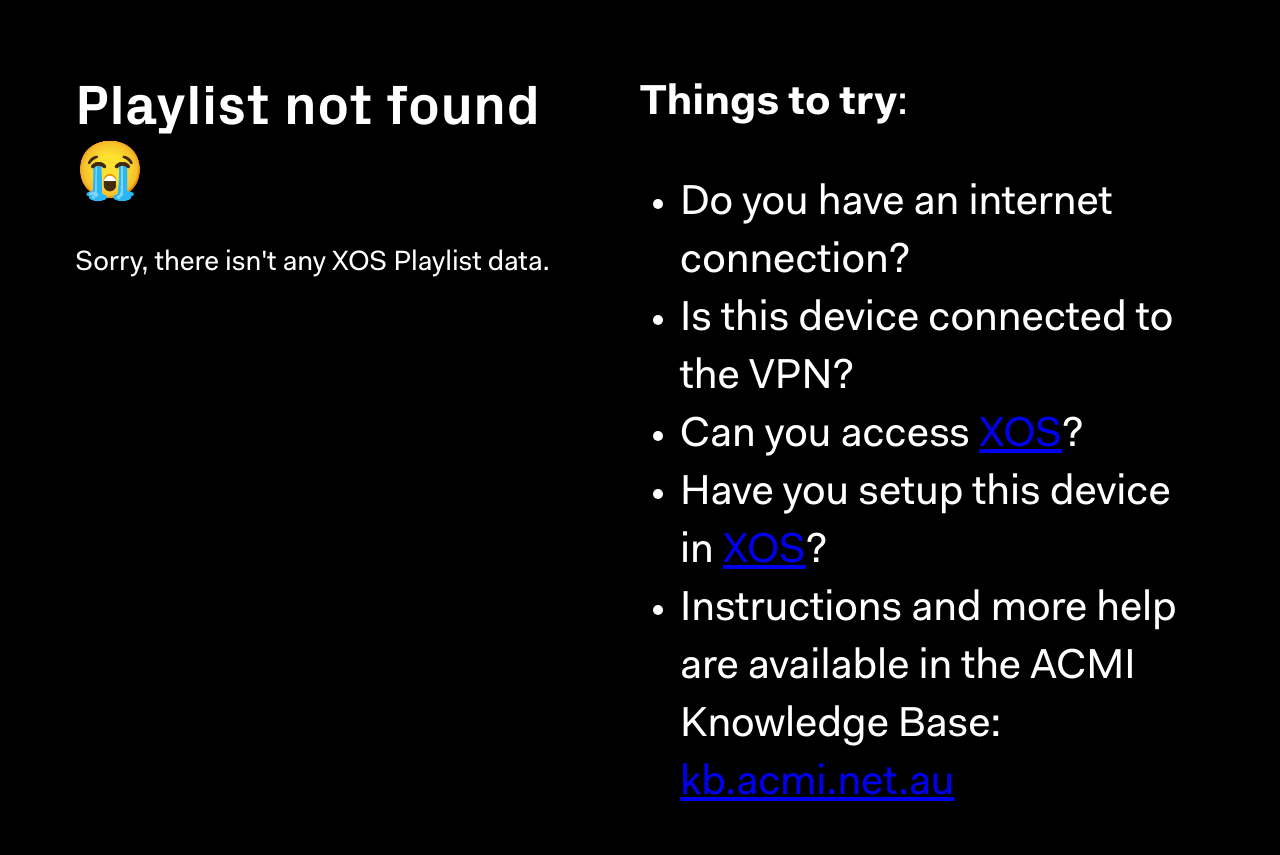
After one commit to ACMILabs/spotlights, a Flask app: template app/templates/no_playlist.html in a window 1280 px wide. The commit adds this page. Run offline with Flask 2, Linux system fonts and the light colour scheme; the template is opened without the code that fills it, so the values that code supplies are empty.

Commit message:
#2050 Move playlist json to data dir. Add error page.

```diff
--- a/app/cache.py
+++ b/app/cache.py
@@ -76,13 +76,12 @@
         for old_file in old_files:
             os.remove(CACHE_DIR + old_file)
 
-        with open(f'playlist_{XOS_PLAYLIST_ID}.json', 'w') as outfile:
+        with open(f'{CACHE_DIR}playlist_{XOS_PLAYLIST_ID}.json', 'w') as outfile:
             json.dump(playlist_json, outfile)
 
     except (requests.exceptions.HTTPError, requests.exceptions.ConnectionError) as exception:
         sentry_sdk.capture_exception(exception)
         print(f'Error downloading playlist JSON from XOS: {exception}')
-        raise exception
 
 
 if __name__ == '__main__':
--- a/app/main.py
+++ b/app/main.py
@@ -66,16 +66,27 @@
         database = db
 
 
-@app.route('/')
-def index():
+def render_spotlights_playlist():
     # Read in the cached JSON
-    with open(f'playlist_{XOS_PLAYLIST_ID}.json', encoding='utf-8') as json_file:
+    with open(f'{CACHE_DIR}playlist_{XOS_PLAYLIST_ID}.json', encoding='utf-8') as json_file:
         json_data = json.load(json_file)
 
     return render_template(
         'index.html',
         playlist_json=json_data
     )
+
+
+def render_error_screen():
+    return render_template('no_playlist.html')
+
+
+@app.route('/')
+def index():
+    try:
+        return render_spotlights_playlist()
+    except FileNotFoundError:
+        return render_error_screen()
 
 
 @app.route('/api/labels/', methods=['POST'])
--- a/app/static/style.css
+++ b/app/static/style.css
@@ -267,3 +267,36 @@
   font-size: 24px;
   line-height: 34px;
 }
+.title_cont {
+  float: left;
+  width: 50%;
+  padding: 75px 75px 0;
+  box-sizing: border-box;
+}
+.title {
+  font-family: PxGrotesk;
+  font-weight: bold;
+  font-size: 56px;
+  line-height: 65px;
+}
+.subtitles {
+  font-size: 28px;
+  line-height: 39px;
+  margin-top: 39px;
+}
+.content {
+  float: right;
+  width: 50%;
+  font-size: 42px;
+  line-height: 58px;
+  padding-right: 75px;
+  padding-top: 75px;
+  box-sizing: border-box;
+  min-height: 220px;
+}
+p:first-child {
+  margin-top: 0;
+}
+.error_screen {
+  color: white;
+}
--- /dev/null
+++ b/app/templates/no_playlist.html
@@ -0,0 +1,26 @@
+<!doctype html>
+<html>
+  <head>
+    <link rel='stylesheet' href='/static/style.css'/>
+  </head>
+  <body>
+    <div class='error_screen'>
+      <div class='title_cont'>
+        <div id='title' class='title'>Playlist not found 😭</div>
+        <div id='subtitles' class='subtitles'>Sorry, there isn't any XOS Playlist data.</div>
+      </div>
+      <div class='content'>
+        <div id='content0' class="standard">
+          <p><strong>Things to try</strong>:</p>
+          <ul>
+            <li>Do you have an internet connection?</li>
+            <li>Is this device connected to the VPN?</li>
+            <li>Can you access <a href="https://xos.acmi.net.au">XOS</a>?</li>
+            <li>Have you setup this device in <a href="https://xos.acmi.net.au">XOS</a>?</li>
+            <li>Instructions and more help are available in the ACMI Knowledge Base: <a href="https://kb.acmi.net.au/display/XOS/How-to+articles">kb.acmi.net.au</a></li>
+          </ul>
+        </div>
+      </div>
+    </div>
+  </body>
+</html>
--- a/development/docker-compose.yml
+++ b/development/docker-compose.yml
@@ -12,7 +12,7 @@
     env_file: ../config.env
     volumes:
       - ../:/code
-      - ../../cache:/data
+      - ../data:/data
     command: ./scripts/dev.sh
     ports:
      - 8081:8081
```
Also changed, not shown: 1 other file.
